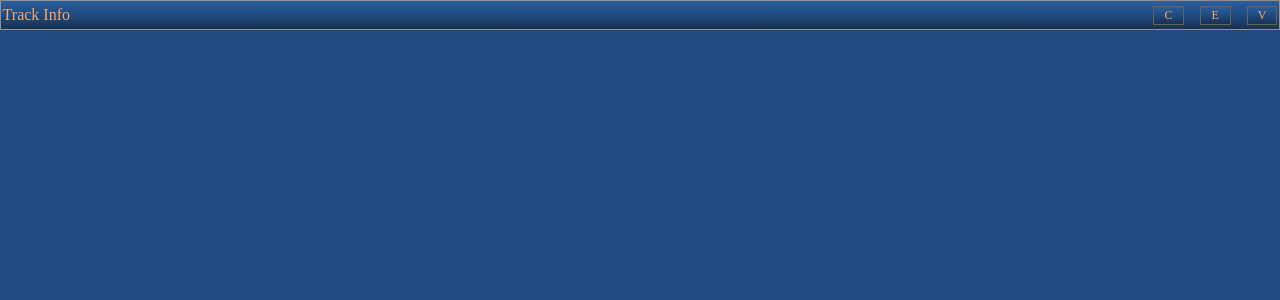
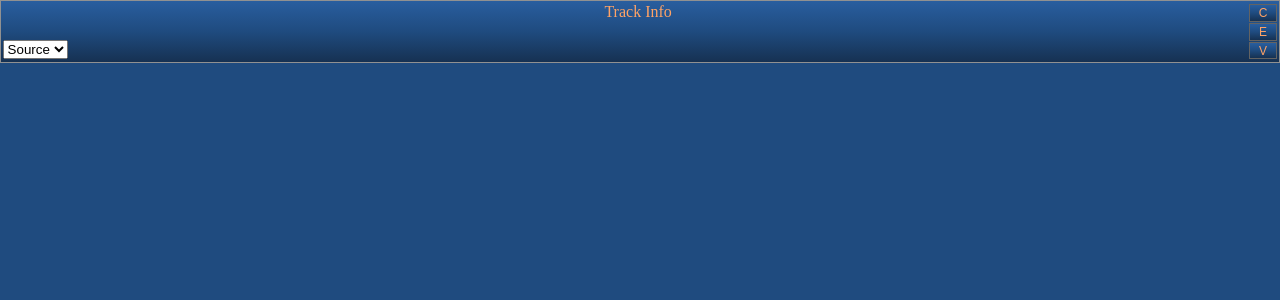
Before and after one commit to KrisAirdancer/vidya-clone, a React (Create React App) app in the folder vidya-frontend/: page / in a window 1280 px wide. Shown: the top 300 px of the page. Built offline with nearby package versions, Linux system fonts and the light colour scheme.

Commit message:
The navbar content is now arranged properly.

```diff
--- a/vidya-frontend/public/styles.css
+++ b/vidya-frontend/public/styles.css
@@ -11,45 +11,51 @@ root-html-tag {
     font-size: 12px;
 }
 
-* {
-    box-sizing: border-box;
-}
-
 body {
     margin: 0;
     background: var(--site-blue);
 }
 
-/* Remove the default styling for ul list elements (padding, the bullet dots, etc.) */
-.navbar ul {
-    padding: 0;
-    margin: 0;
-    list-style: none;
-    display: flex;
-    gap: 1rem;
-}
+/***** Styling *****/
 
-.navbar {
-    background-color: var(--site-blue);
+/* TODO: Find a way to add a gradient to the border like it is in the real thing - the bottom is slightly darker than the top. */
+nav {
+    height: 3.5rem;
     background-image: linear-gradient(var(--nav-button-light-fade), var(--site-blue), var(--nav-button-dark-fade));
     color: var(--site-orange);
-    display: flex;
-    justify-content: space-between;
-    align-items: center;
-    gap: 2em;
     /* top right bottom left */
-    padding: 0.25rem 0.1rem 0.25rem 0.1rem;
+    padding: 0.15rem 0.1rem 0.15rem 0.1rem;
     border: 1px solid var(--navbar-border);
 }
 
+/* Flexbox for nav buttons */
+nav ul {
+    margin: 0;
+    list-style: none;
+}
 
 .nav-button {
-    all: unset; /* Clear default styling on nav buttons */
+    /* all: unset; */ /* Clear default styling on nav buttons */
     height: 1.1rem;
     width: 1.8rem;
     font-size: 0.75rem;
     text-align: center;
+    color: var(--site-orange);
     border: 1px solid var(--nav-button-border);
     background-image: linear-gradient(var(--nav-button-light-fade), var(--site-blue), var(--nav-button-dark-fade));
     cursor: pointer;
 }
+
+/**** Flexbox Containers *****/
+
+.nav-flex-container {
+    display: flex;
+    justify-content: space-between;
+    align-items: flex-start;
+}
+
+#nav-playlist-selector {
+    align-self: flex-end;
+}
+
+/**** Flexbox Items *****/
--- a/vidya-frontend/src/Navbar.js
+++ b/vidya-frontend/src/Navbar.js
@@ -1,18 +1,27 @@
 import React from 'react'
+
+// TODO: For the <select> tag below, React.js requires that the values of the select dropdown be set using props. I will need to change my HTML to match the proper React.js formatting instead of vanilla HTML formatting. See this: https://stackoverflow.com/questions/52143691/react-warning-use-the-defaultvalue-or-value-props-on-select-instead-ofhttps://stackoverflow.com/questions/52143691/react-warning-use-the-defaultvalue-or-value-props-on-select-instead-of
 
 export default function HelloWorld() {
   return (
-    <nav class="navbar">
-      <div>Track Info</div>
+    <nav className="nav-flex-container">
+
+      <select id="nav-playlist-selector">
+        <option value="playlist_vip">VIP</option>
+        <option value="playlist_source" selected>Source</option>
+      </select>
+
+      <div id="track-info head">Track Info</div>
+
       <ul>
         <li>
-          <button id="btn_chosen" class="nav-button">C</button>
+          <button id="btn_chosen" className="nav-button">C</button>
         </li>
         <li>
-          <button id="btn_exiled" class="nav-button">E</button>
+          <button id="btn_exiled" className="nav-button">E</button>
         </li>
         <li>
-          <button id="btn_volume" class="nav-button">V</button>
+          <button id="btn_volume" className="nav-button">V</button>
         </li>
       </ul>
     </nav>
```
